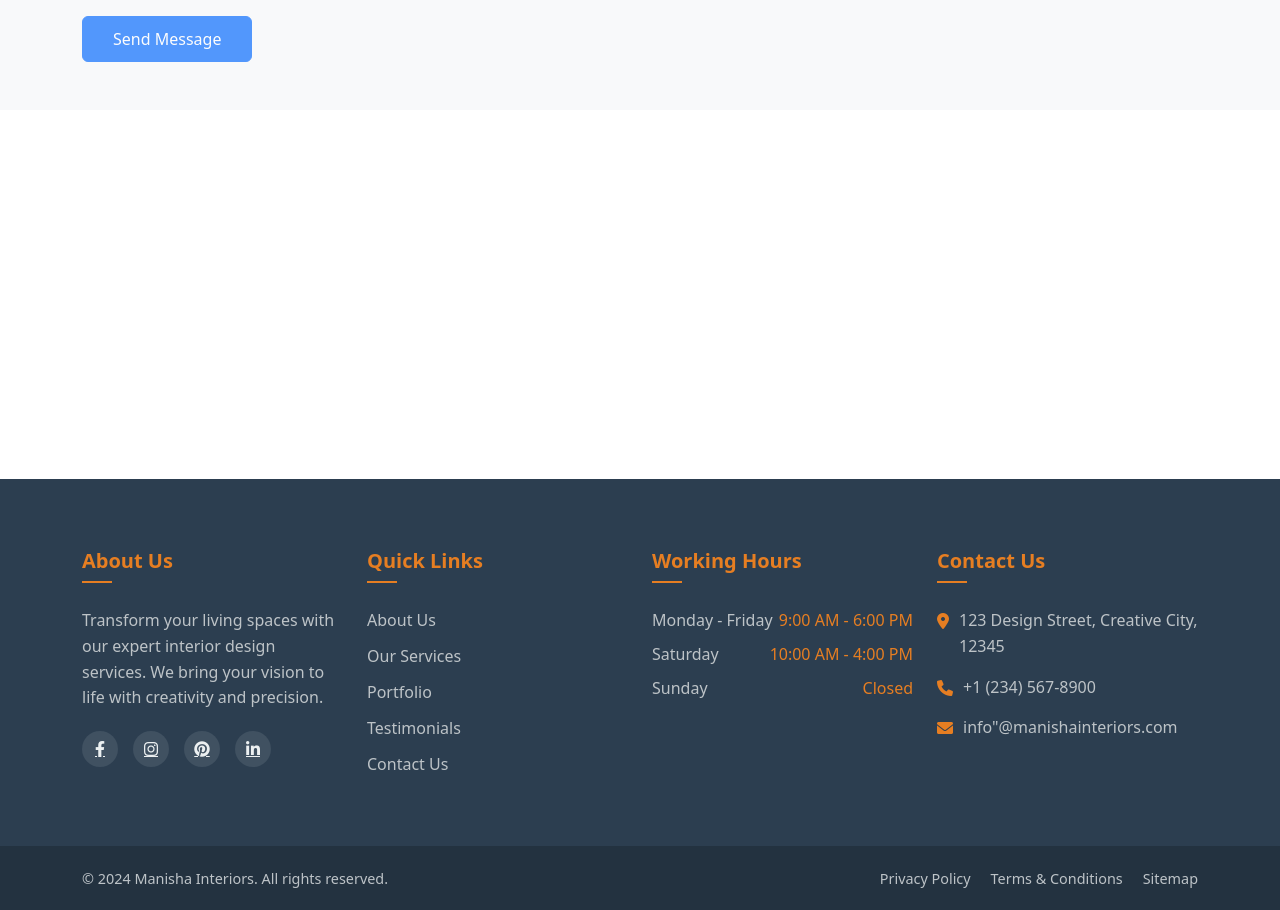
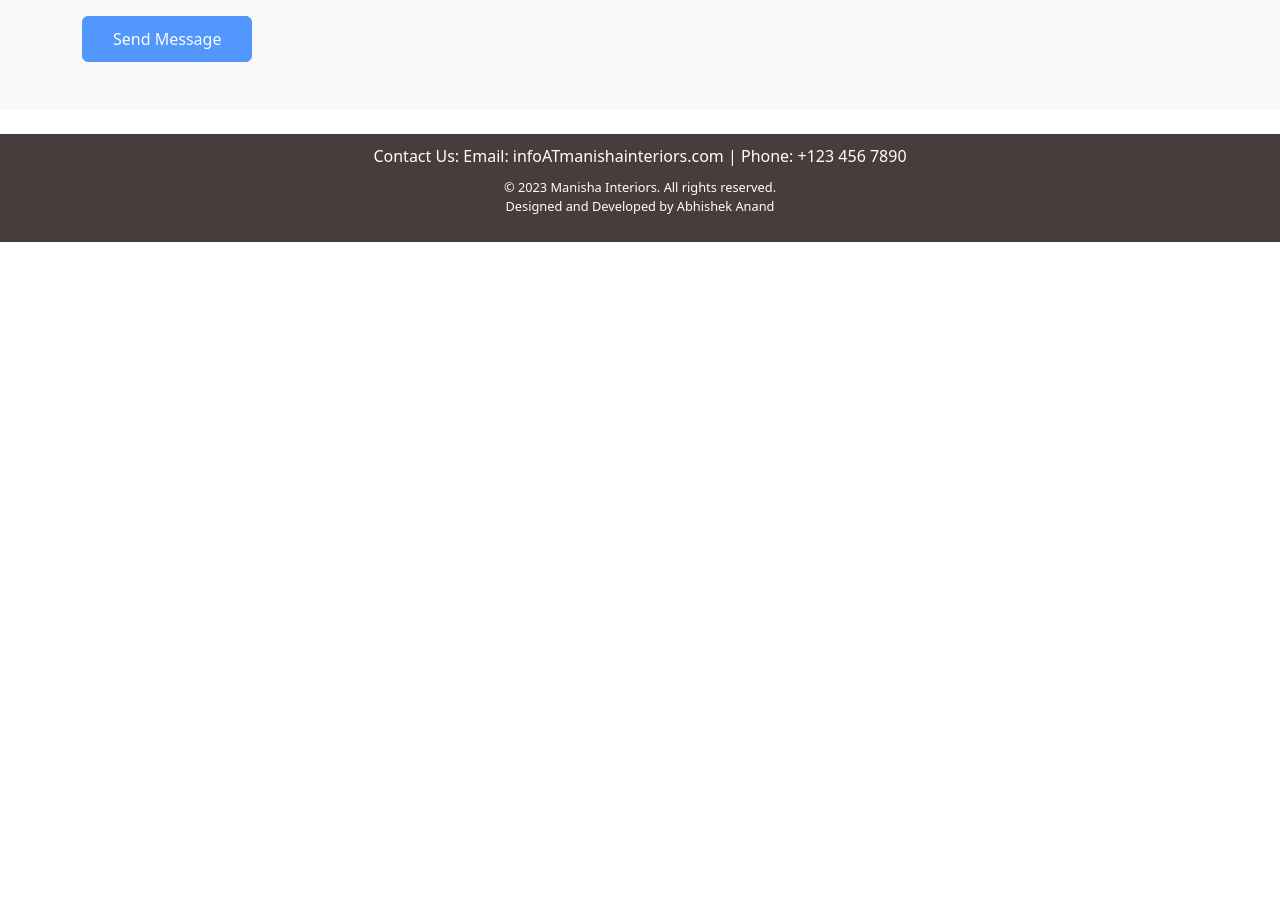
Before and after one commit to bheeshm1998/manisha-interiors, an Angular app: page /contact in a window 1280 px wide. Shown: the part 558-1468 px from the top of the page. After the commit the page ends 800 px from the top, so only its background shows below. Built offline with nearby package versions, Linux system fonts and the light colour scheme.

Commit message:
improved the footer component

```diff
--- a/src/app/components/footer/footer.component.html
+++ b/src/app/components/footer/footer.component.html
@@ -1,92 +1,8 @@
 <footer class="footer">
-    <div class="footer-top">
-      <div class="container">
-        <div class="row g-4">
-          <!-- Company Info -->
-          <div class="col-lg-3 col-md-6">
-            <div class="footer-widget">
-              <h4>About Us</h4>
-              <p>Transform your living spaces with our expert interior design services. We bring your vision to life with creativity and precision.</p>
-              <div class="social-links">
-                @for (social of socialLinks; track social.label) {
-                  <a [href]="social.url" target="_blank" [attr.aria-label]="social.label">
-                    <i [class]="social.icon"></i>
-                  </a>
-                }
-              </div>
-            </div>
-          </div>
-
-          <!-- Quick Links -->
-          <div class="col-lg-3 col-md-6">
-            <div class="footer-widget">
-              <h4>Quick Links</h4>
-              <ul class="footer-links">
-                <li><a routerLink="/about">About Us</a></li>
-                <li><a routerLink="/services">Our Services</a></li>
-                <li><a routerLink="/portfolio">Portfolio</a></li>
-                <li><a routerLink="/testimonials">Testimonials</a></li>
-                <li><a routerLink="/contact">Contact Us</a></li>
-              </ul>
-            </div>
-          </div>
-
-          <!-- Working Hours -->
-          <div class="col-lg-3 col-md-6">
-            <div class="footer-widget">
-              <h4>Working Hours</h4>
-              <ul class="working-hours">
-                @for (schedule of workingHours; track schedule.day) {
-                  <li>
-                    <span class="day">{{schedule.day}}</span>
-                    <span class="hours">{{schedule.hours}}</span>
-                  </li>
-                }
-              </ul>
-            </div>
-          </div>
-
-          <!-- Contact Info -->
-          <div class="col-lg-3 col-md-6">
-            <div class="footer-widget">
-              <h4>Contact Us</h4>
-              <ul class="contact-info">
-                <li>
-                  <i class="fas fa-map-marker-alt"></i>
-                  <span>123 Design Street, Creative City, 12345</span>
-                </li>
-                <li>
-                  <i class="fas fa-phone"></i>
-                  <span>+1 (234) 567-8900</span>
-                </li>
-                <li>
-                  <i class="fas fa-envelope"></i>
-                  <span>info"&#64;manishainteriors.com</span>
-                </li>
-              </ul>
-            </div>
-          </div>
-        </div>
-      </div>
-    </div>
-
-    <!-- Footer Bottom -->
-    <div class="footer-bottom">
-      <div class="container">
-        <div class="row align-items-center">
-          <div class="col-md-6">
-            <p class="copyright">
-              © {{currentYear}} Manisha Interiors. All rights reserved.
-            </p>
-          </div>
-          <div class="col-md-6">
-            <ul class="footer-bottom-links">
-              <li><a href="#">Privacy Policy</a></li>
-              <li><a href="#">Terms & Conditions</a></li>
-              <li><a href="#">Sitemap</a></li>
-            </ul>
-          </div>
-        </div>
-      </div>
-    </div>
-  </footer>
+  <div class="contact-us">
+    <p>Contact Us: <span class="contact-info">Email: infoATmanishainteriors.com | Phone: +123 456 7890</span></p>
+  </div>
+  <div class="rights-reserved">
+    <p>&copy; 2023 Manisha Interiors. All rights reserved. <br> Designed and Developed by Abhishek Anand</p>
+  </div>
+</footer>
--- a/src/app/components/footer/footer.component.scss
+++ b/src/app/components/footer/footer.component.scss
@@ -1,225 +1,38 @@
 .footer {
-    background-color: #2c3e50;
-    color: #ecf0f1;
-    margin-top: auto; // Helps stick footer to bottom
+  background-color: #483d3c;
+  color: white;
+  padding: 10px 20px;
+  text-align: center;
 
-    // Footer Top Section
-    .footer-top {
-      padding: 70px 0 40px;
+  .contact-us {
+    margin-bottom: 10px;
 
-      @media (max-width: 768px) {
-        padding: 40px 0 20px;
-      }
+    p {
+      margin: 0;
+      white-space: nowrap; /* Prevent breaking */
     }
 
-    // Widget Styling
-    .footer-widget {
-      margin-bottom: 30px;
-
-      h4 {
-        color: #e67e22;
-        font-size: 1.25rem;
-        margin-bottom: 25px;
-        font-weight: 600;
-        position: relative;
-        padding-bottom: 10px;
-
-        &::after {
-          content: '';
-          position: absolute;
-          left: 0;
-          bottom: 0;
-          width: 30px;
-          height: 2px;
-          background-color: #e67e22;
-        }
-      }
-
-      p {
-        color: #bdc3c7;
-        line-height: 1.6;
-        margin-bottom: 20px;
-      }
-    }
-
-    // Social Links
-    .social-links {
-      display: flex;
-      gap: 15px;
-
-      a {
-        color: #ecf0f1;
-        background-color: rgba(236, 240, 241, 0.1);
-        width: 36px;
-        height: 36px;
-        display: flex;
-        align-items: center;
-        justify-content: center;
-        border-radius: 50%;
-        transition: all 0.3s ease;
-
-        &:hover {
-          background-color: #e67e22;
-          color: #fff;
-          transform: translateY(-3px);
-        }
-      }
-    }
-
-    // Footer Links
-    .footer-links {
-      list-style: none;
-      padding: 0;
-      margin: 0;
-
-      li {
-        margin-bottom: 12px;
-
-        a {
-          color: #bdc3c7;
-          text-decoration: none;
-          transition: color 0.3s ease;
-          display: inline-block;
-
-          &:hover {
-            color: #e67e22;
-            padding-left: 5px;
-          }
-        }
-      }
-    }
-
-    // Working Hours
-    .working-hours {
-      list-style: none;
-      padding: 0;
-      margin: 0;
-
-      li {
-        display: flex;
-        justify-content: space-between;
-        margin-bottom: 10px;
-        color: #bdc3c7;
-
-        .day {
-          font-weight: 500;
-        }
-
-        .hours {
-          color: #e67e22;
-        }
-      }
-    }
-
-    // Contact Info
     .contact-info {
-      list-style: none;
-      padding: 0;
-      margin: 0;
-
-      li {
-        display: flex;
-        align-items: flex-start;
-        margin-bottom: 15px;
-        color: #bdc3c7;
-
-        i {
-          color: #e67e22;
-          margin-right: 10px;
-          margin-top: 5px;
-        }
-
-        span {
-          line-height: 1.6;
-        }
-      }
-    }
-
-    // Footer Bottom
-    .footer-bottom {
-      background-color: rgba(0, 0, 0, 0.2);
-      padding: 20px 0;
-
-      .copyright {
-        margin: 0;
-        color: #bdc3c7;
-        font-size: 0.9rem;
-      }
-
-      .footer-bottom-links {
-        list-style: none;
-        padding: 0;
-        margin: 0;
-        display: flex;
-        justify-content: flex-end;
-        gap: 20px;
-
-        @media (max-width: 768px) {
-          justify-content: center;
-          margin-top: 15px;
-        }
-
-        li {
-          a {
-            color: #bdc3c7;
-            text-decoration: none;
-            font-size: 0.9rem;
-            transition: color 0.3s ease;
-
-            &:hover {
-              color: #e67e22;
-            }
-          }
-        }
-      }
+      display: inline;
     }
   }
 
-  // Make footer stick to bottom
-  :host {
-    display: flex;
-    flex-direction: column;
-    min-height: 100vh;
+  .rights-reserved {
+    font-size: 0.8em;
   }
+}
 
-  // Responsive Adjustments
-  @media (max-width: 768px) {
-    .footer {
-      .footer-widget {
-        text-align: center;
+@media (max-width: 768px) {
+  .contact-us {
+    p {
+      display: flex;
+      flex-direction: column;
+      align-items: center;
+      white-space: normal; /* Allow breaking on small screens */
+    }
 
-        h4::after {
-          left: 50%;
-          transform: translateX(-50%);
-        }
-      }
-
-      .social-links {
-        justify-content: center;
-      }
-
-      .working-hours li {
-        flex-direction: column;
-        text-align: center;
-        gap: 5px;
-      }
-
-      .contact-info li {
-        flex-direction: column;
-        align-items: center;
-        text-align: center;
-
-        i {
-          margin-bottom: 5px;
-        }
-      }
-
-      .footer-bottom {
-        text-align: center;
-
-        .copyright {
-          margin-bottom: 10px;
-        }
-      }
+    .contact-info {
+      display: block;
     }
   }
+}
```
